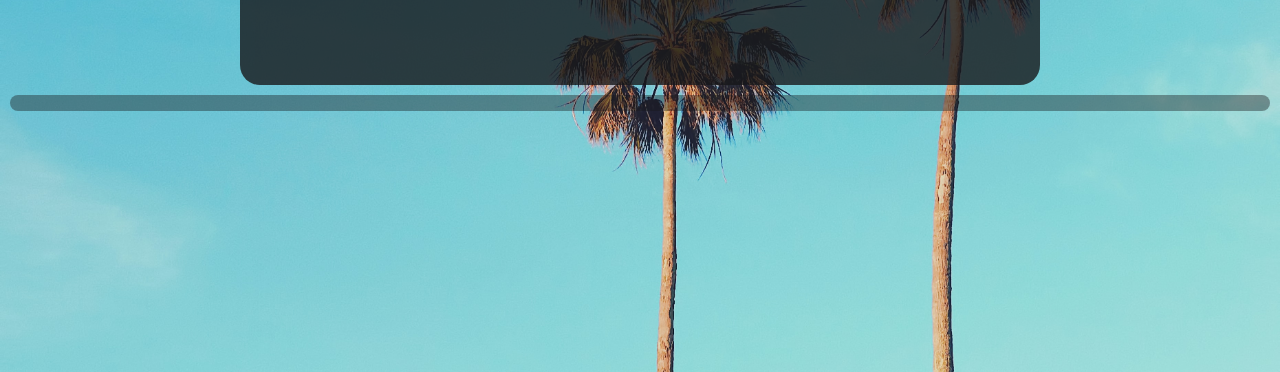
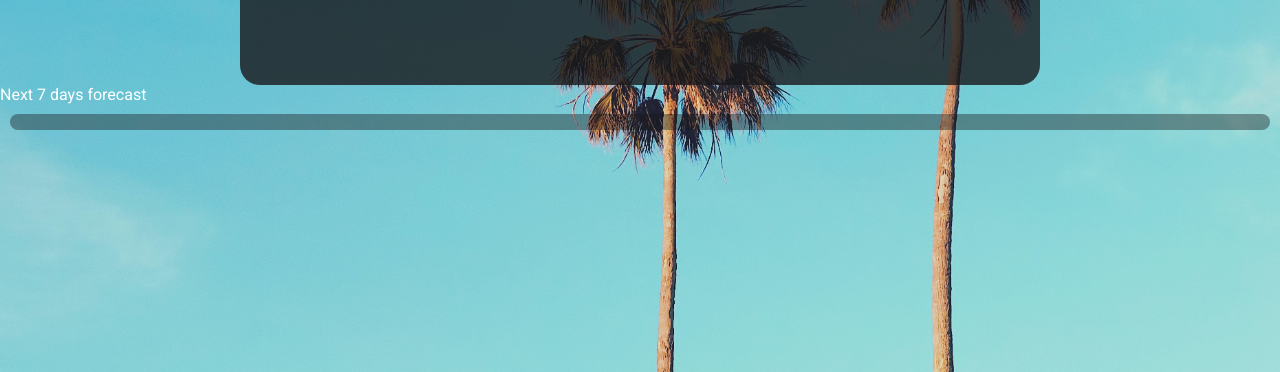
Before and after one commit to akshaypatil314/Weather-app, a plain HTML site: page index.html in a window 1280 px wide. Shown: the part 428-800 px from the top of the page. Drawn offline with nearby package versions, Linux system fonts and the light colour scheme.

Commit message:
Update index.html

```diff
--- a/index.html
+++ b/index.html
@@ -50,7 +50,7 @@
             <p>Sunset : <span class="sunset"></span></p>
         </div>
     </div>
-
+    <p class="para"> Next 7 days forecast</p>
     <div class="future-weather-data">
 
     </div>
```
